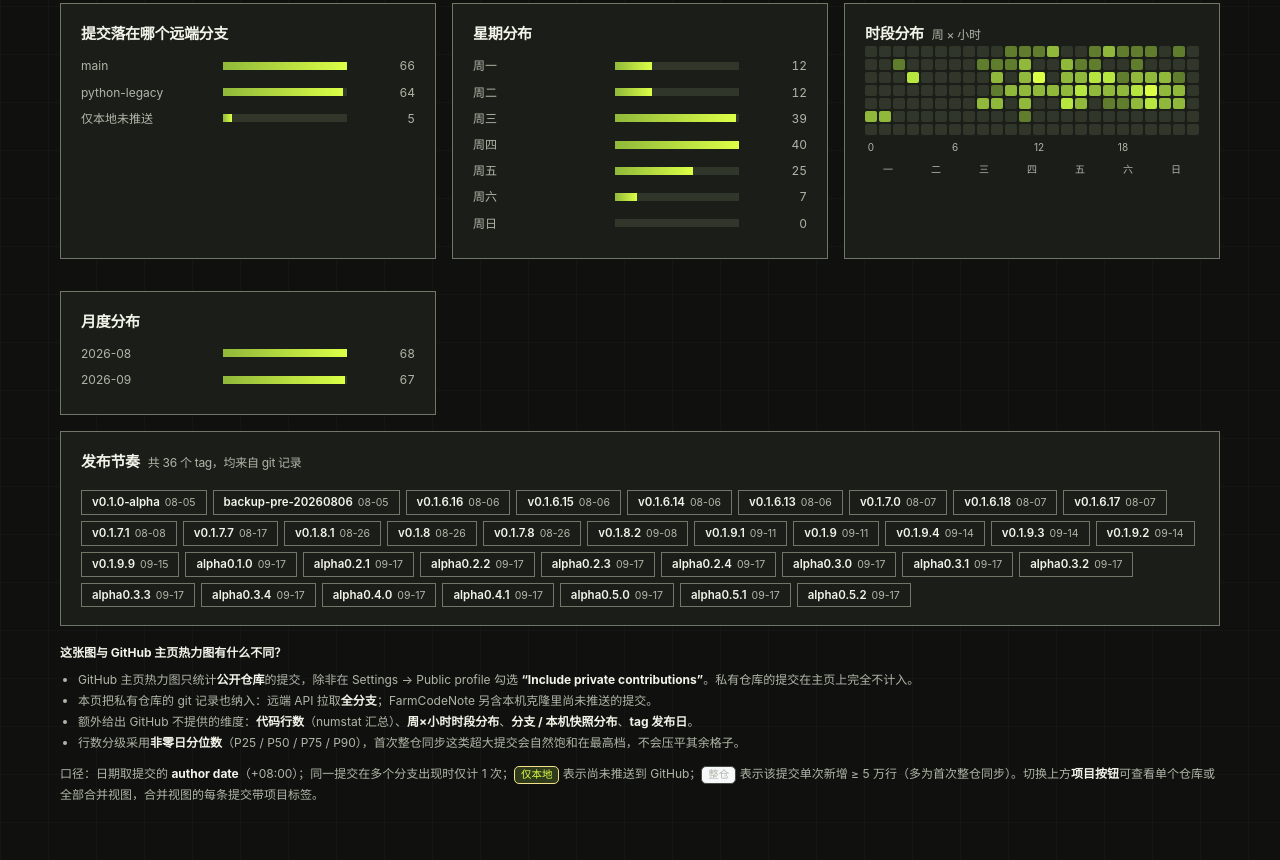
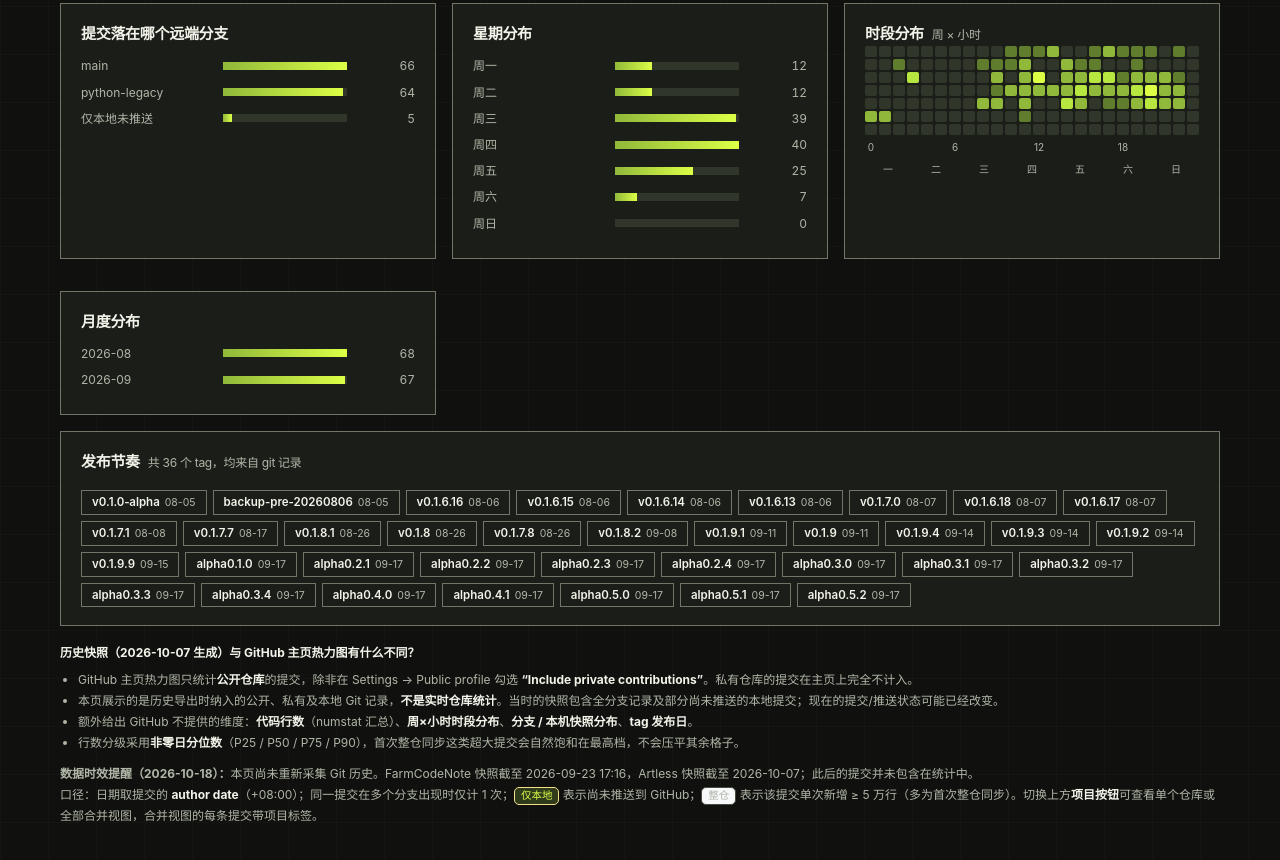
Before and after one commit to LXFLGH/melavonmen, a plain HTML site: page heatmap.html in a window 1280 px wide. Shown: the part 1002-1862 px from the top of the page. Drawn offline with Linux system fonts and the light colour scheme.

Commit message:
docs(activity): explicitly label historical heatmap snapshot

```diff
--- a/heatmap.html
+++ b/heatmap.html
@@ -240,14 +240,14 @@ button:focus-visible,a:focus-visible{outline:3px solid #b49bff;outline-offset:3p
   <section class="card" id="tagCard"></section>
 
   <footer>
-    <b>这张图与 GitHub 主页热力图有什么不同？</b>
+    <b>历史快照（2026-10-07 生成）与 GitHub 主页热力图有什么不同？</b>
     <ul>
       <li>GitHub 主页热力图只统计<b>公开仓库</b>的提交，除非在 Settings → Public profile 勾选 <b>“Include private contributions”</b>。私有仓库的提交在主页上完全不计入。</li>
-      <li>本页把私有仓库的 git 记录也纳入：远端 API 拉取<b>全分支</b>；FarmCodeNote 另含本机克隆里尚未推送的提交。</li>
+      <li>本页展示的是历史导出时纳入的公开、私有及本地 Git 记录，<b>不是实时仓库统计</b>。当时的快照包含全分支记录及部分尚未推送的本地提交；现在的提交/推送状态可能已经改变。</li>
       <li>额外给出 GitHub 不提供的维度：<b>代码行数</b>（numstat 汇总）、<b>周×小时时段分布</b>、<b>分支 / 本机快照分布</b>、<b>tag 发布日</b>。</li>
       <li>行数分级采用<b>非零日分位数</b>（P25 / P50 / P75 / P90），首次整仓同步这类超大提交会自然饱和在最高档，不会压平其余格子。</li>
     </ul>
-    <p style="margin-top:10px">口径：日期取提交的 <b>author date</b>（+08:00）；同一提交在多个分支出现时仅计 1 次；<span class="badge loc">仅本地</span> 表示尚未推送到 GitHub；<span class="badge bulk">整仓</span> 表示该提交单次新增 ≥ 5 万行（多为首次整仓同步）。切换上方<b>项目按钮</b>可查看单个仓库或全部合并视图，合并视图的每条提交带项目标签。</p>
+    <p style="margin-top:10px"><strong>数据时效提醒（2026-10-18）：</strong>本页尚未重新采集 Git 历史。FarmCodeNote 快照截至 2026-09-23 17:16，Artless 快照截至 2026-10-07；此后的提交并未包含在统计中。<br>口径：日期取提交的 <b>author date</b>（+08:00）；同一提交在多个分支出现时仅计 1 次；<span class="badge loc">仅本地</span> 表示尚未推送到 GitHub；<span class="badge bulk">整仓</span> 表示该提交单次新增 ≥ 5 万行（多为首次整仓同步）。切换上方<b>项目按钮</b>可查看单个仓库或全部合并视图，合并视图的每条提交带项目标签。</p>
   </footer>
 
 </div>
```
